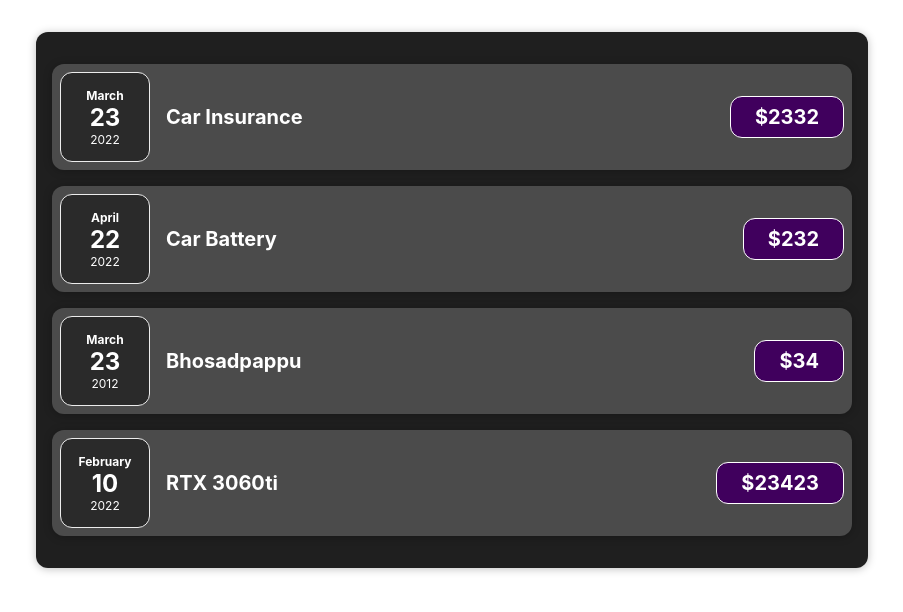
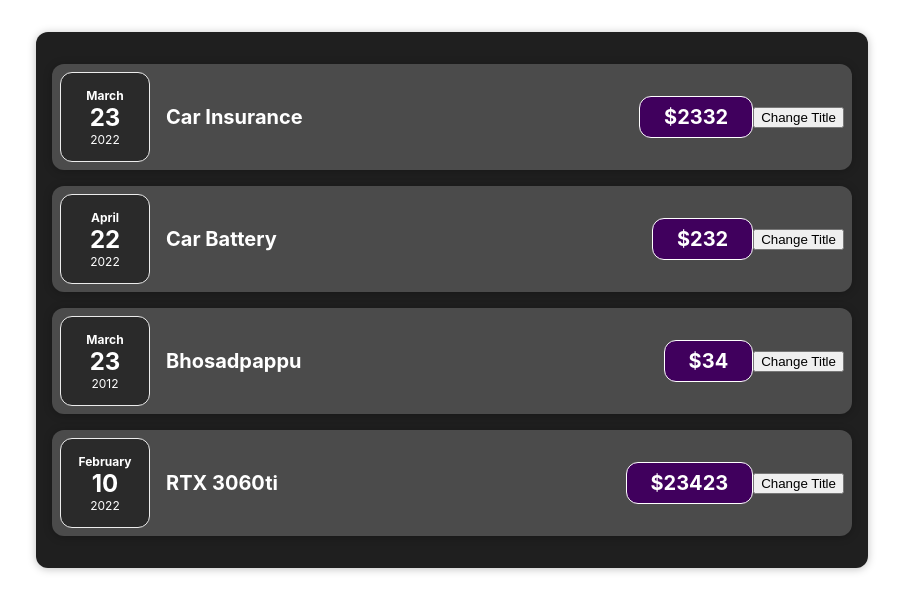
Before and after one commit to stingrayzboy/react-complete-guide, a React (Create React App) app: page / in a window 1280 px wide. Shown: the top 612 px of the page, without its empty margins (188-1091 px from the left). Built offline with nearby package versions, Linux system fonts and the light colour scheme.

Commit message:
Added first eventlistener in React

```diff
--- a/src/components/Expenses/ExpenseItem.js
+++ b/src/components/Expenses/ExpenseItem.js
@@ -4,6 +4,11 @@ import ExpenseDate from "./ExpenseDate";
 import "./ExpenseItem.css";
 
 const ExpenseItem = props => {
+  const clickHandler = () => {
+    console.log("clicked!!")
+  }
+
+
   const expenseTitle = props.title;
   const expenseAmount = props.amount;
 
@@ -14,6 +19,7 @@ const ExpenseItem = props => {
         <h2>{expenseTitle}</h2>
         <div className="expense-item__price">${expenseAmount}</div>
       </div>
+      <button onClick={clickHandler}>Change Title</button>
     </Card>
   );
 }
```
